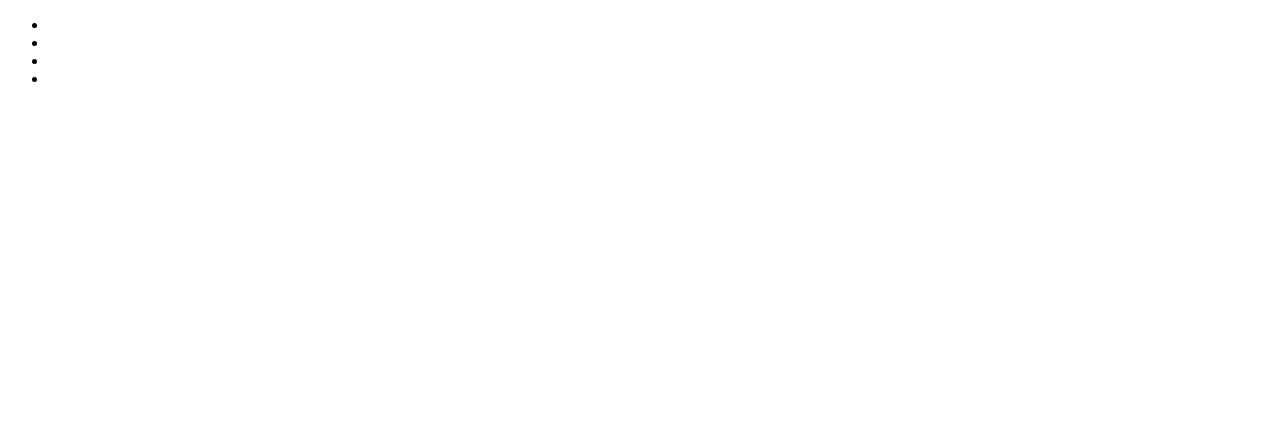
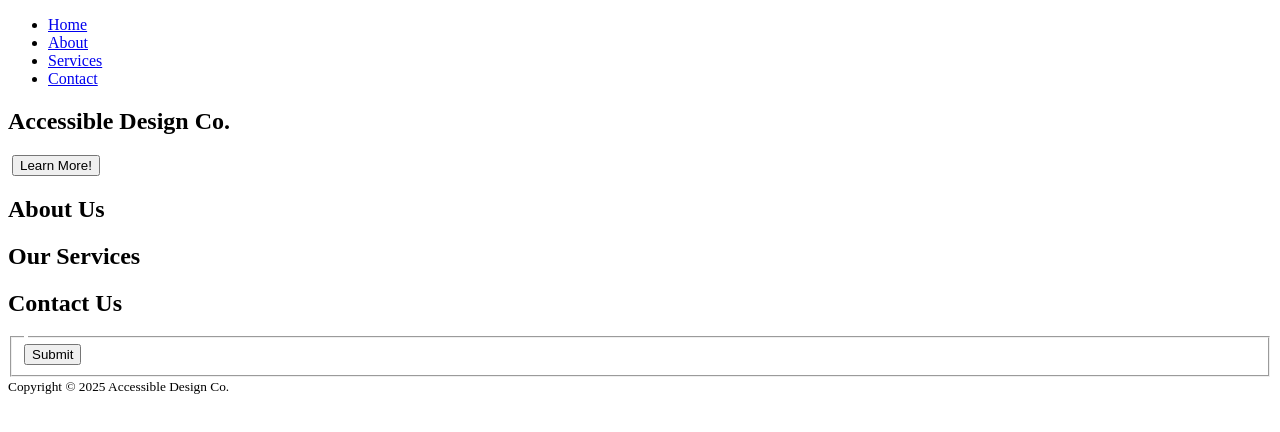
Before and after one commit to hirekarl/sba_02_accessibility, a plain HTML site: page index.html in a window 1280 px wide. Drawn offline with Linux system fonts and the light colour scheme.

Commit message:
Propagated index.html with some starter content

```diff
--- a/index.html
+++ b/index.html
@@ -9,30 +9,37 @@
     <header>
       <nav>
         <ul>
-          <li><a href="#"></a></li>
-          <li><a href="#"></a></li>
-          <li><a href="#"></a></li>
-          <li><a href="#"></a></li>
+          <li><a href="#hero">Home</a></li>
+          <li><a href="#about">About</a></li>
+          <li><a href="#services">Services</a></li>
+          <li><a href="#contact">Contact</a></li>
         </ul>
       </nav>
+      <section id="hero">
+        <h1>Accessible Design Co.</h1>
+        <img src="" alt="" />
+        <a href="#about"><button>Learn More!</button></a>
+      </section>
     </header>
     <main>
-      <section>
-        <article></article>
-        <article></article>
-        <article></article>
+      <section id="about">
+        <h2>About Us</h2>
       </section>
-      <section>
-        <article></article>
-        <article></article>
-        <article></article>
+      <section id="services">
+        <h2>Our Services</h2>
       </section>
-      <section>
-        <article></article>
-        <article></article>
-        <article></article>
+      <section id="contact">
+        <h2>Contact Us</h2>
+        <form action="">
+            <fieldset>
+                <legend></legend>
+                <input type="submit" value="Submit">
+            </fieldset>
+        </form>
       </section>
     </main>
-    <footer></footer>
+    <footer>
+        <small>Copyright &copy; 2025 Accessible Design Co.</small>
+    </footer>
   </body>
 </html>
```
